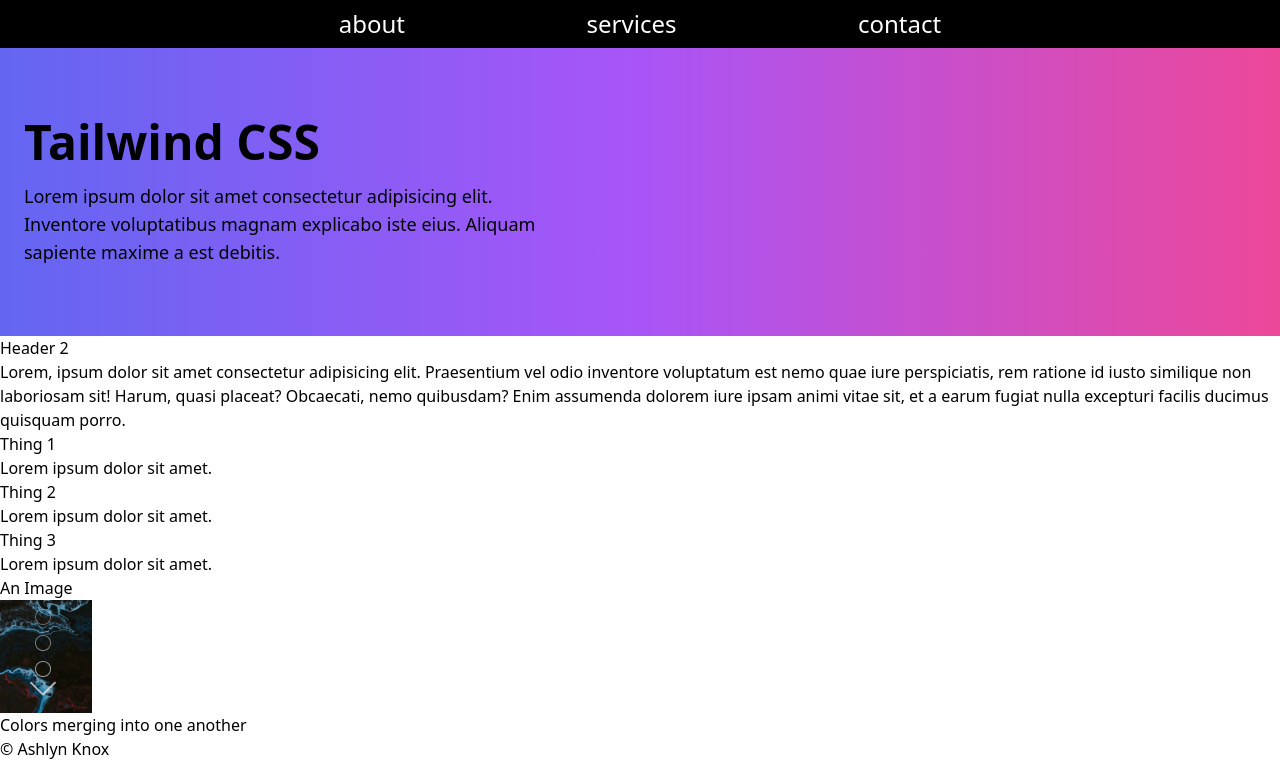
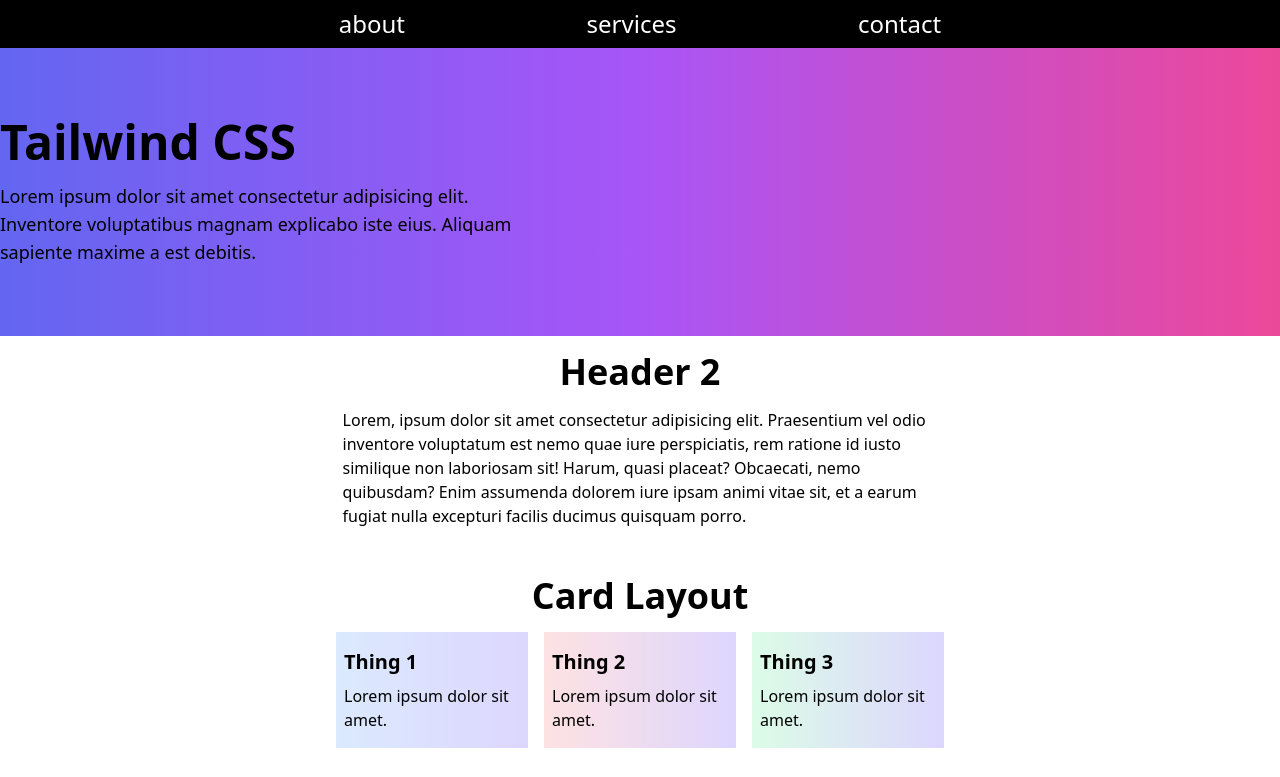
Before and after one commit to ashx3s/tailwind-example-f22, a website: page index.html in a window 1280 px wide. Shown: the top 777 px of the page. Drawn offline with Linux system fonts and the light colour scheme.

Commit message:
cards and footer

```diff
--- a/index.html
+++ b/index.html
@@ -27,7 +27,7 @@
       <header
         class="flex gap-8 h-72 items-center bg-gradient-to-r from-indigo-500 via-purple-500 to-pink-500"
       >
-        <div class="container px-6 lg:mx-auto">
+        <div class="container px-6 lg:px-0 lg:mx-auto">
           <h1 class="font-bold text-3xl xl:text-5xl mb-4">Tailwind CSS</h1>
           <p class="xl:text-lg xl:max-w-lg">
             Lorem ipsum dolor sit amet consectetur adipisicing elit. Inventore
@@ -36,12 +36,12 @@
           </p>
         </div>
       </header>
-      <section>
-        <header>
-          <h2>Header 2</h2>
+      <section class="mx-auto pb-8">
+        <header class="py-4 container px-6 lg:px-0 mx-auto text-center">
+          <h2 class="text-2xl xl:text-4xl font-semibold">Header 2</h2>
         </header>
-        <div>
-          <p>
+        <div class="px-6 lg:px-0 mx-auto container">
+          <p class="max-w-prose mx-auto">
             Lorem, ipsum dolor sit amet consectetur adipisicing elit.
             Praesentium vel odio inventore voluptatum est nemo quae iure
             perspiciatis, rem ratione id iusto similique non laboriosam sit!
@@ -51,21 +51,27 @@
           </p>
         </div>
       </section>
-      <section>
-        <header>
-          <h2></h2>
+      <section class="pb-8">
+        <header class="py-4 container px-6 lg:px-0 mx-auto text-center">
+          <h2 class="text-2xl xl:text-4xl font-semibold">Card Layout</h2>
         </header>
-        <div>
-          <article>
-            <h3>Thing 1</h3>
+        <div class="flex gap-4 flex-wrap justify-center">
+          <article
+            class="container w-48 py-4 px-2 bg-gradient-to-r from-blue-100 to-violet-200"
+          >
+            <h3 class="text-xl font-semibold mb-2">Thing 1</h3>
             <p>Lorem ipsum dolor sit amet.</p>
           </article>
-          <article>
-            <h3>Thing 2</h3>
+          <article
+            class="container w-48 py-4 px-2 bg-gradient-to-r from-red-100 to-violet-200"
+          >
+            <h3 class="text-xl font-semibold mb-2">Thing 2</h3>
             <p>Lorem ipsum dolor sit amet.</p>
           </article>
-          <article>
-            <h3>Thing 3</h3>
+          <article
+            class="container w-48 py-4 px-2 bg-gradient-to-r from-green-100 to-violet-200"
+          >
+            <h3 class="text-xl font-semibold mb-2">Thing 3</h3>
             <p>Lorem ipsum dolor sit amet.</p>
           </article>
         </div>
@@ -83,7 +89,7 @@
         </header>
       </section>
     </main>
-    <footer>
+    <footer class="bg-black py-8 text-center mx-auto text-white">
       <p>&copy; Ashlyn Knox</p>
     </footer>
   </body>
```
Also changed, not shown: assets/css/output.css.
